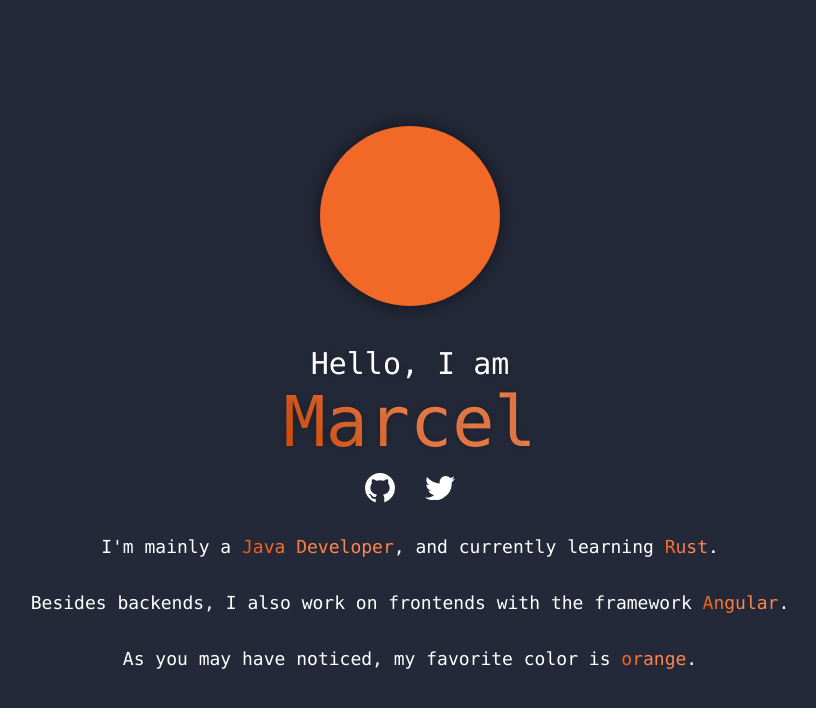
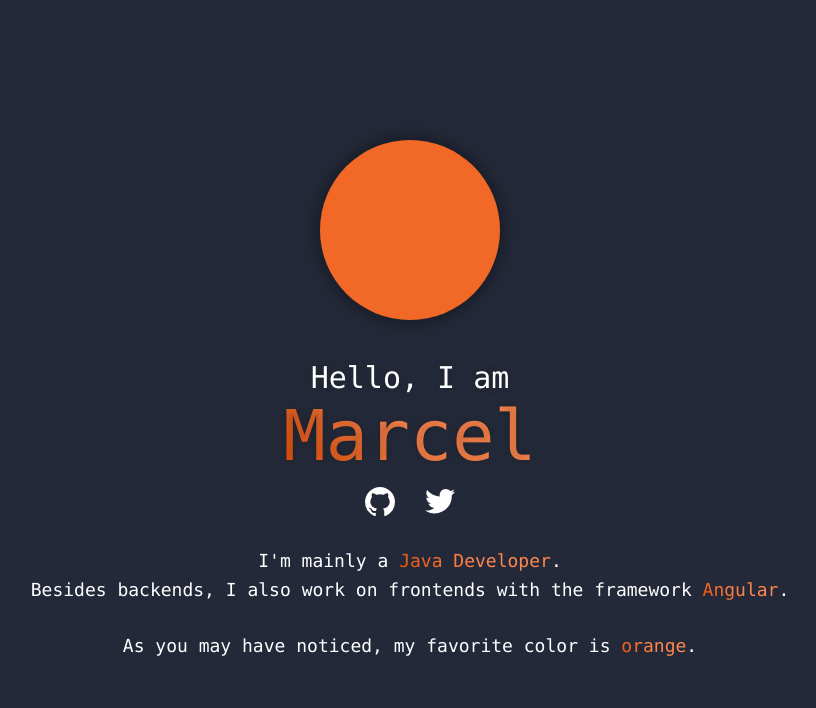
Before and after one commit to MarcelCoding/m4rc3l.de-old, an Angular app: page / in a window 1280 px wide. Shown: the top 708 px of the page, without its empty margins (230-1046 px from the left). Built offline with nearby package versions, Linux system fonts and the light colour scheme.

Commit message:
Update app.component.html

```diff
--- a/src/app/app.component.html
+++ b/src/app/app.component.html
@@ -25,13 +25,12 @@
       I'm mainly a
       <a href="https://en.wikipedia.org/wiki/Java_(programming_language)" rel="noopener" target="_blank">
         Java Developer
-      </a>,
+      </a><!--,
       and currently learning
-      <a href="https://www.rust-lang.org/" rel="noopener" target="_blank">Rust</a>.
+      <a href="https://www.rust-lang.org/" rel="noopener" target="_blank">Rust</a>-->.
       <!--<br>
       I am also the creator of <a href="https://github.com/getnova" rel="noopener" target="_blank">Nova</a> - a Java
       Framework on top of <a href="https://spring.io" rel="noopener" target="_blank">Spring</a>.-->
-      <br>
       <br>
       Besides backends, I also work on frontends with the framework
       <a href="https://angular.io" rel="noopener" target="_blank">Angular</a>.
```
